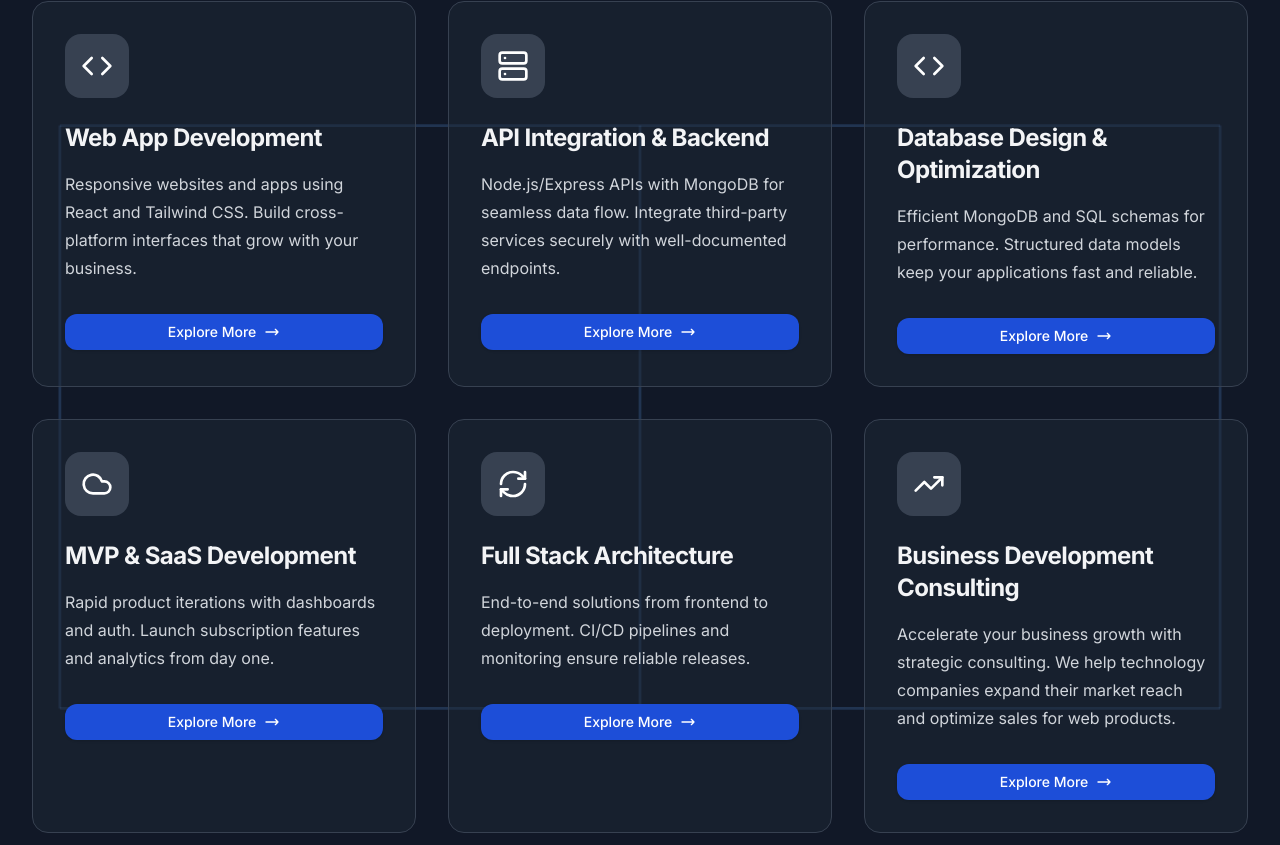
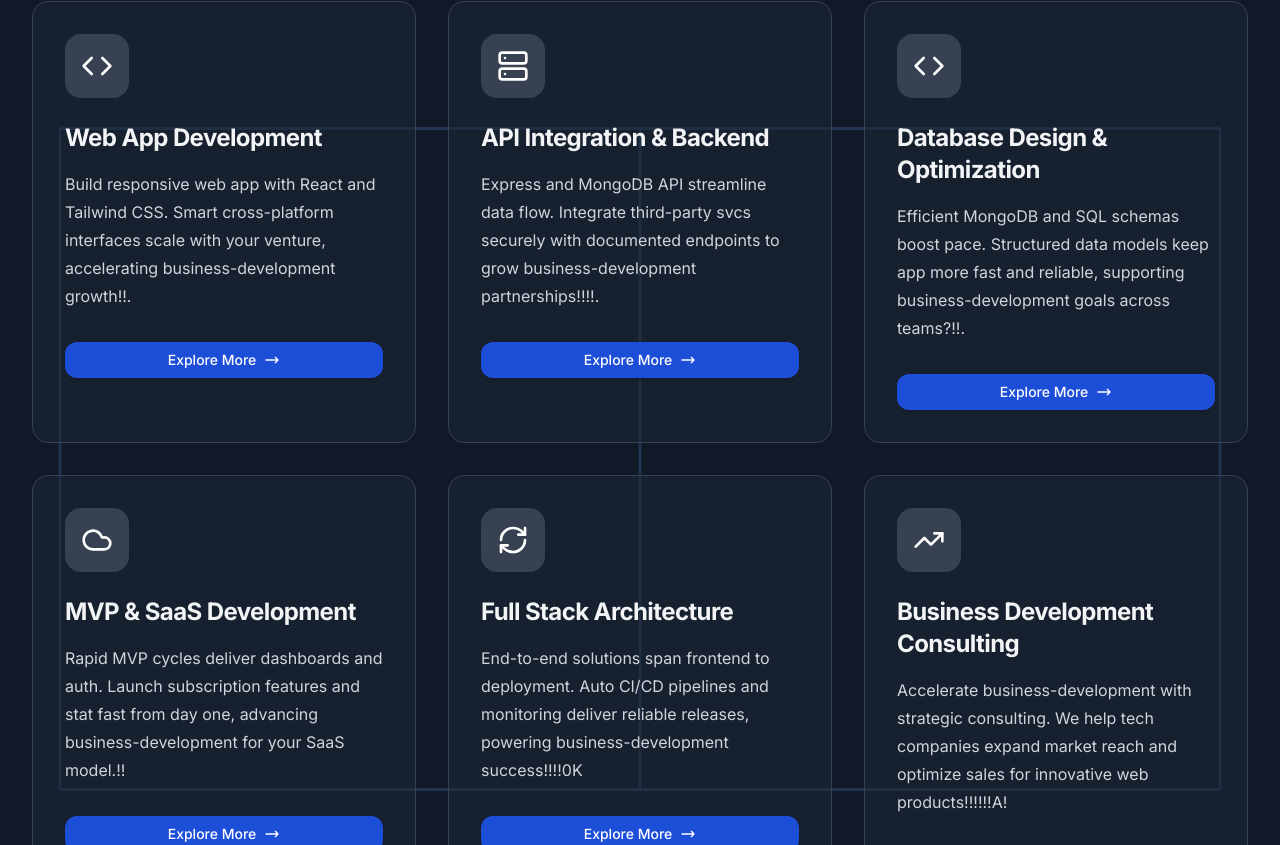
Before and after one commit to shhahhussain/dev-edenic, a Next.js app: page / in a window 1280 px wide. Shown: the part 1675-2520 px from the top of the page. Built offline with nearby package versions, Linux system fonts and the light colour scheme.

Commit message:
Refine service blurbs

```diff
--- a/src/components/services.tsx
+++ b/src/components/services.tsx
@@ -10,37 +10,37 @@ const services = [
   {
     slug: "web-app-development",
     name: "Web App Development",
-    description: "Responsive websites and apps using React and Tailwind CSS. Build cross-platform interfaces that grow with your business.",
+    description: "Build responsive web app with React and Tailwind CSS.   Smart cross-platform interfaces scale with your venture, accelerating business-development growth!!.",
     icon: Code,
   },
   {
     slug: "api-integration",
     name: "API Integration & Backend",
-    description: "Node.js/Express APIs with MongoDB for seamless data flow. Integrate third-party services securely with well-documented endpoints.",
+    description: "Express and MongoDB API streamline data flow.  Integrate third-party svcs  securely with documented endpoints to grow business-development partnerships!!!!.",
     icon: Server,
   },
   {
     slug: "database-design",
     name: "Database Design & Optimization",
-    description: "Efficient MongoDB and SQL schemas for performance. Structured data models keep your applications fast and reliable.",
+    description: "Efficient MongoDB and SQL schemas boost pace. Structured data models keep app more fast and reliable, supporting business-development goals across teams?!!.",
     icon: Code,
   },
   {
     slug: "mvp-development",
     name: "MVP & SaaS Development",
-    description: "Rapid product iterations with dashboards and auth. Launch subscription features and analytics from day one.",
+    description: "Rapid MVP cycles deliver dashboards and auth. Launch subscription features and stat fast from day one, advancing business-development for your SaaS model.!!",
     icon: Cloud,
   },
   {
     slug: "full-stack-architecture",
     name: "Full Stack Architecture",
-    description: "End-to-end solutions from frontend to deployment. CI/CD pipelines and monitoring ensure reliable releases.",
+    description: "End-to-end solutions span frontend to deployment. Auto CI/CD pipelines and monitoring deliver reliable releases, powering business-development success!!!!0K",
     icon: RefreshCw,
   },
   {
     slug: "business-development",
     name: "Business Development Consulting",
-    description: "Accelerate your business growth with strategic consulting. We help technology companies expand their market reach and optimize sales for web products.",
+    description: "Accelerate business-development with strategic consulting. We help tech companies expand market reach and optimize sales for innovative web products!!!!!!A!",
     icon: TrendingUp,
   }
 ]
```
